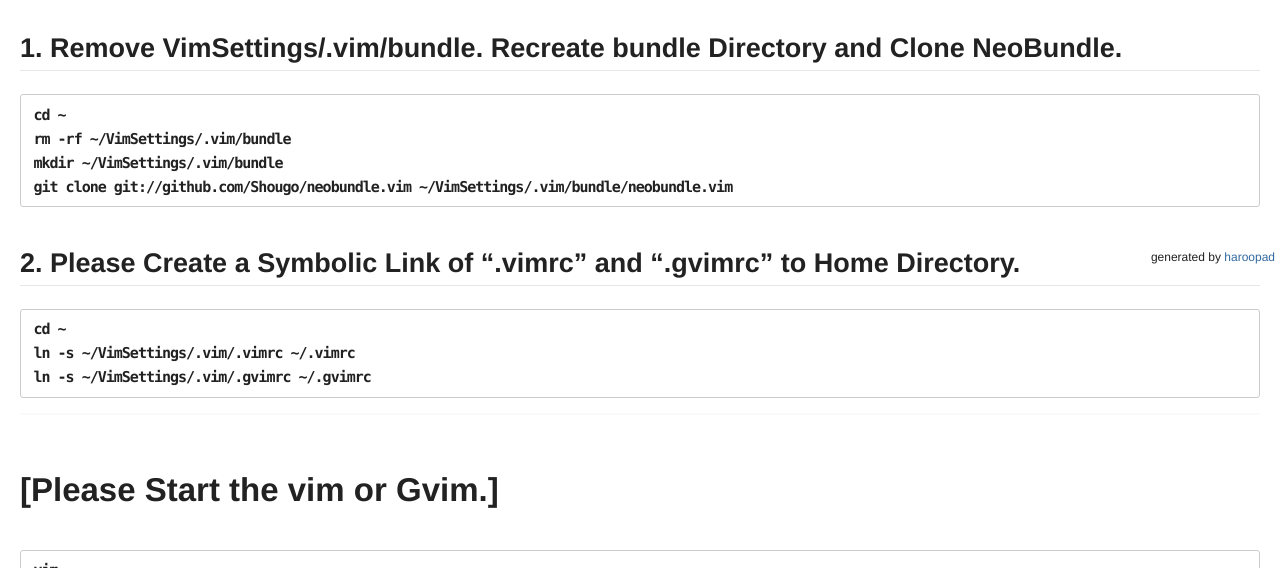
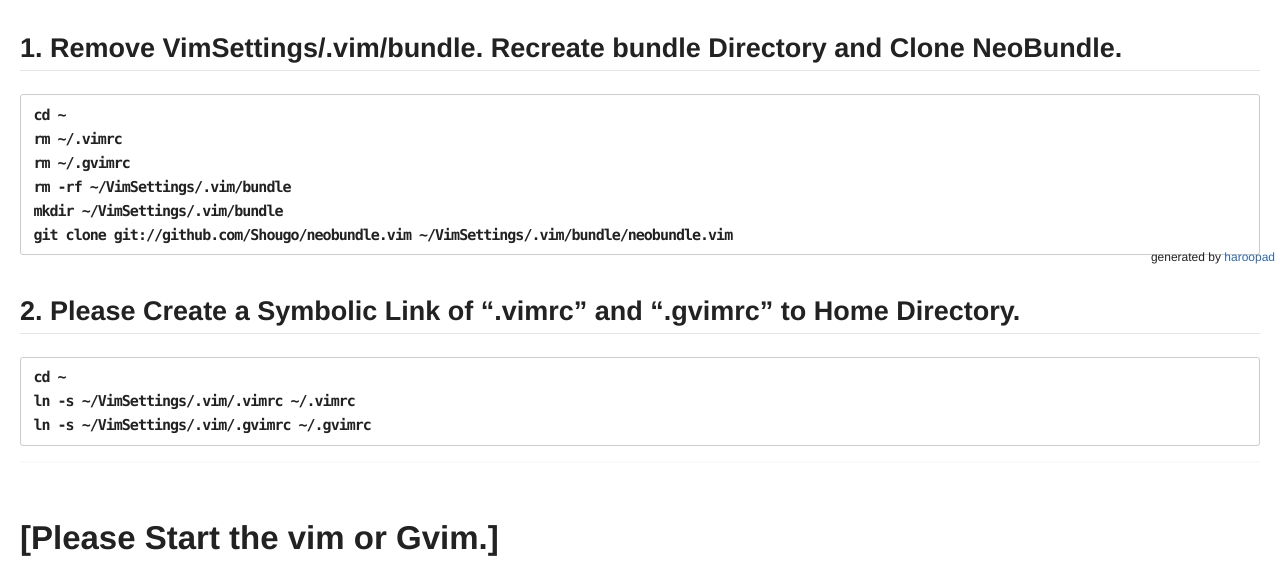
Before and after one commit to HShigehara/VimSettings, a plain HTML site: page index.html in a window 1280 px wide. Shown: the part 532-1100 px from the top of the page. Drawn offline with Linux system fonts and the light colour scheme.

Commit message:
last modify

```diff
--- a/index.html
+++ b/index.html
@@ -13,11 +13,15 @@
 git clone https://github.com/HShigehara/VimSettings.git
 </code></pre>">cd ~
 git clone https://github.com/HShigehara/VimSettings.git
-</code></pre><hr class="section"><h1 id="[auto-setting]"><a name="[auto-setting]" href="#[auto-setting]"></a>[Auto Setting]</h1><h2 id="`sh-~/vimsettings/settingscript.sh`"><a name="`sh-~/vimsettings/settingscript.sh`" href="#`sh-~/vimsettings/settingscript.sh`"></a><code>sh ~/vimsettings/settingScript.sh</code></h2><h1 id="[manual-setting]"><a name="[manual-setting]" href="#[manual-setting]"></a>[Manual Setting]</h1><h2 id="1.-remove-vimsettings/.vim/bundle.-recreate-bundle-directory-and-clone-neobundle."><a name="1.-remove-vimsettings/.vim/bundle.-recreate-bundle-directory-and-clone-neobundle." href="#1.-remove-vimsettings/.vim/bundle.-recreate-bundle-directory-and-clone-neobundle."></a>1. Remove VimSettings/.vim/bundle. Recreate bundle Directory and Clone NeoBundle.</h2><pre><code data-origin="<pre><code>cd ~
+</code></pre><hr class="section"><h1 id="[auto-setting]"><a name="[auto-setting]" href="#[auto-setting]"></a>[Auto Setting]</h1><h2 id="`sh-~/vimsettings/settingscript.sh`"><a name="`sh-~/vimsettings/settingscript.sh`" href="#`sh-~/vimsettings/settingscript.sh`"></a><code>sh ~/VimSettings/settingScript.sh</code></h2><h1 id="[manual-setting]"><a name="[manual-setting]" href="#[manual-setting]"></a>[Manual Setting]</h1><h2 id="1.-remove-vimsettings/.vim/bundle.-recreate-bundle-directory-and-clone-neobundle."><a name="1.-remove-vimsettings/.vim/bundle.-recreate-bundle-directory-and-clone-neobundle." href="#1.-remove-vimsettings/.vim/bundle.-recreate-bundle-directory-and-clone-neobundle."></a>1. Remove VimSettings/.vim/bundle. Recreate bundle Directory and Clone NeoBundle.</h2><pre><code data-origin="<pre><code>cd ~
+rm ~/.vimrc
+rm ~/.gvimrc
 rm -rf ~/VimSettings/.vim/bundle
 mkdir ~/VimSettings/.vim/bundle
 git clone git://github.com/Shougo/neobundle.vim ~/VimSettings/.vim/bundle/neobundle.vim
 </code></pre>">cd ~
+rm ~/.vimrc
+rm ~/.gvimrc
 rm -rf ~/VimSettings/.vim/bundle
 mkdir ~/VimSettings/.vim/bundle
 git clone git://github.com/Shougo/neobundle.vim ~/VimSettings/.vim/bundle/neobundle.vim
```
Also changed, not shown: 3 other files.
